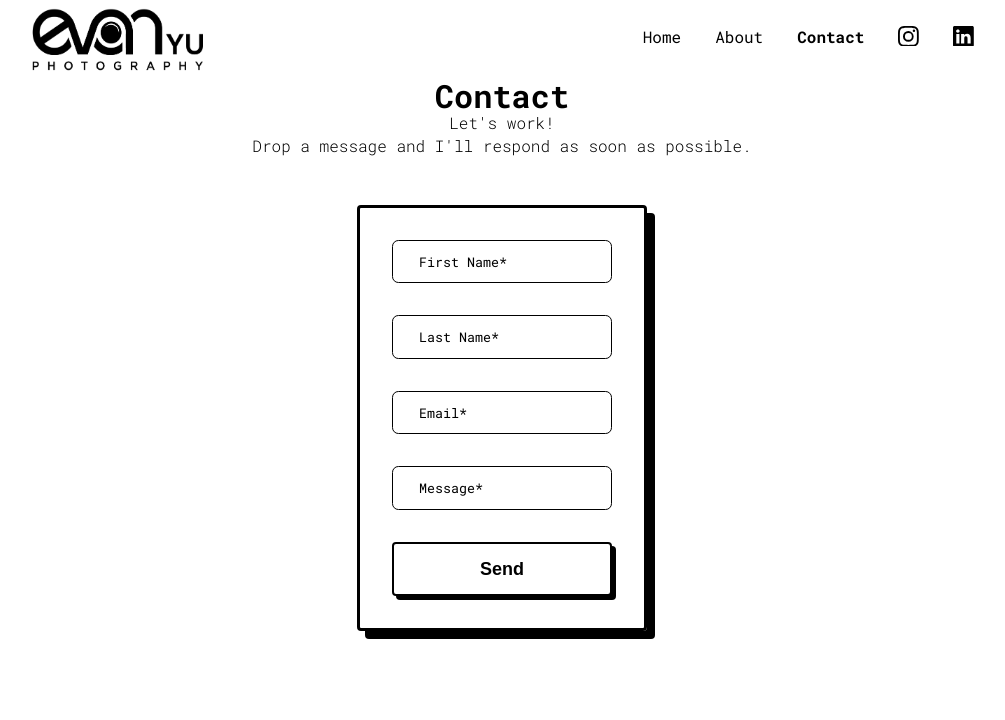
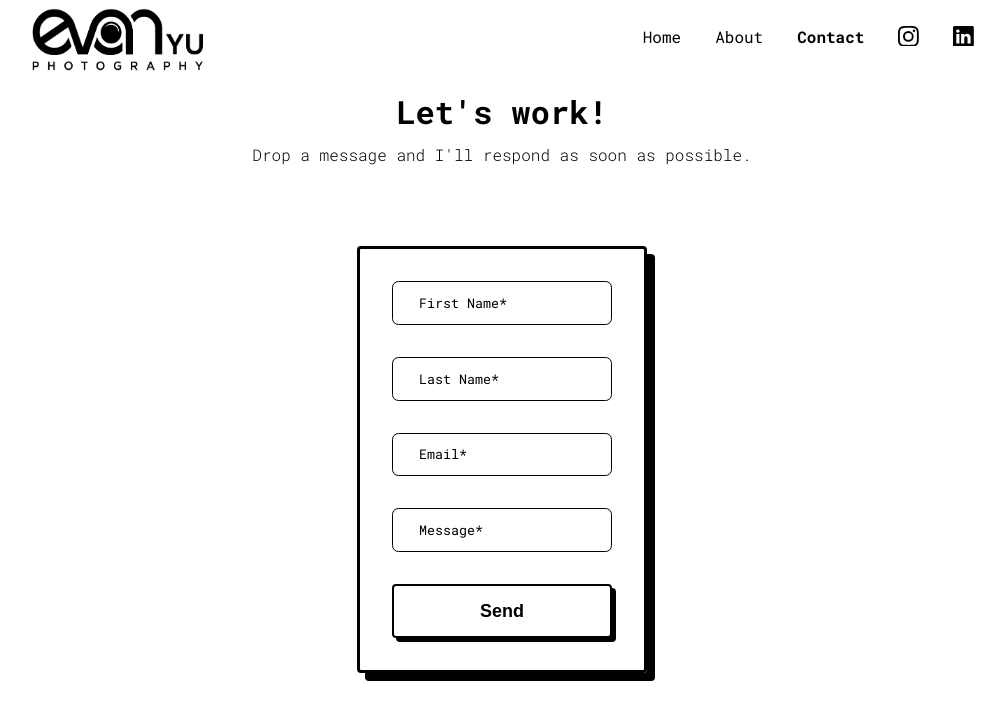
Before and after one commit to KevinLaCarrubba/evanyu-photo-ui, a Next.js app: page /contact in a window 1280 px wide. Shown: the top 720 px of the page, without its empty margins (138-1143 px from the left). Built offline with nearby package versions, Linux system fonts and the light colour scheme.

Commit message:
contact page fix

```diff
--- a/components/views/Contact/Contact.module.scss
+++ b/components/views/Contact/Contact.module.scss
@@ -1,8 +1,10 @@
 .contactPageContents {
     display: flex;
+    padding: 1rem;
     flex-direction: column;
     align-content: center;
     align-items: center;
+    row-gap: 1rem;
     h4 {
         font-weight: 350;
         padding: 0.2rem;
--- a/components/views/Contact/index.tsx
+++ b/components/views/Contact/index.tsx
@@ -3,8 +3,7 @@ import ContactForm from '../../forms/contact'
 const ContactPage = () => {
     return (
         <div className={styles.contactPageContents}>
-            <h1>Contact</h1>
-            <h4> Let&apos;s work!</h4>
+            <h1> Let&apos;s work!</h1>
             <h4>Drop a message and I&apos;ll respond as soon as possible.</h4>
             <br />
             <ContactForm />
```
